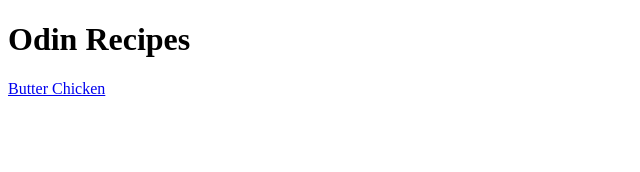
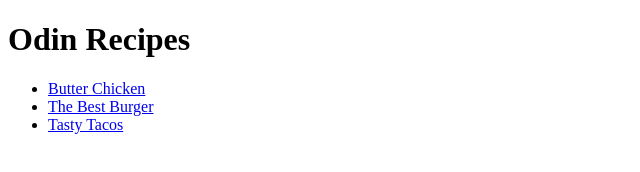
Before and after one commit to MatthewSankey/odin-recipes, a plain HTML site: page index.html in a window 1280 px wide. Shown: the whole page, without its empty margins (0-640 px from the left). Drawn offline with Linux system fonts and the light colour scheme.

Commit message:
edited index.html

```diff
--- a/index.html
+++ b/index.html
@@ -8,6 +8,10 @@
 </head>
 <body>
     <h1>Odin Recipes</h1>
-    <a href="recipes/butter-chicken.html">Butter Chicken</a>
+    <ul>
+        <li><a href="recipes/butter-chicken.html">Butter Chicken</a></li>
+        <li><a href="recipes/burger.html">The Best Burger</a></li>
+        <li><a href="recipes/tacos.html">Tasty Tacos</a></li>
+    </ul>
 </body>
 </html>
```
